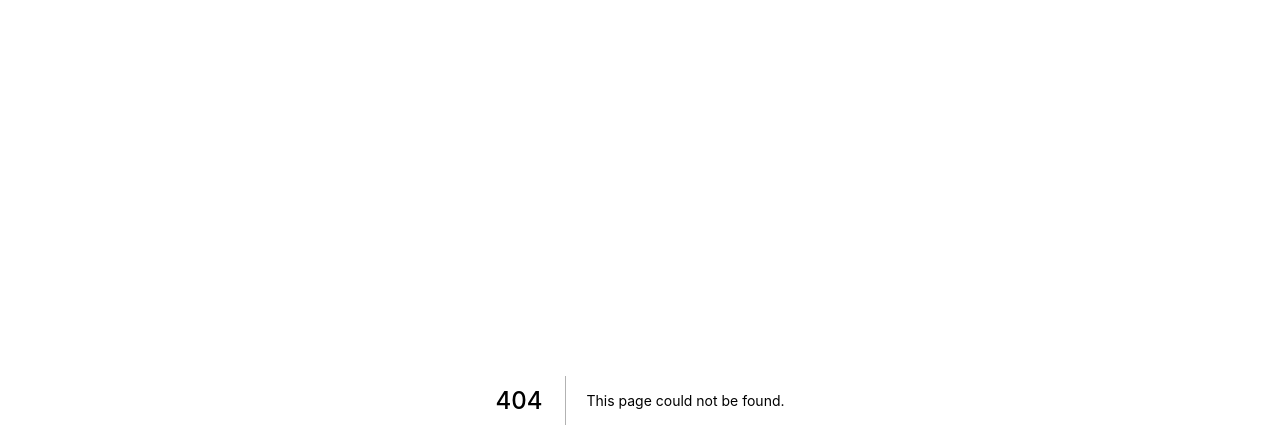
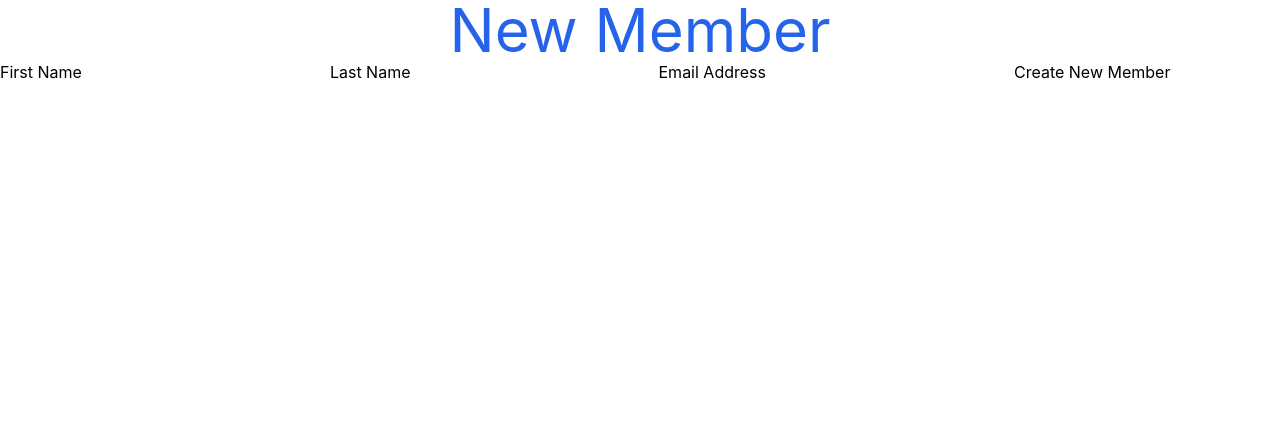
Before and after one commit to martinbreynolds/toylibrary-graphcms-next, a Next.js app: page /newMemberPage in a window 1280 px wide. Before the commit this address had no page. Shown: the top 448 px of the page. Built offline with nearby package versions, Linux system fonts and the light colour scheme.

Commit message:
add New member Page and API to add to CMS

```diff
--- /dev/null
+++ b/pages/api/newMember.js
@@ -0,0 +1,30 @@
+import { GraphQLClient, gql } from "graphql-request";
+
+// eslint-disable-next-line import/no-anonymous-default-export
+export default async ({ body }, res) => {
+  const endpoint = process.env.ENDPOINT;
+  const graphcms = new GraphQLClient(endpoint, {
+    headers: { Authorization: process.env.GRAPH_CMS_TOKEN },
+  });
+
+
+  const variables = {
+    firstName: body.firstName,
+    lastName: body.lastName,
+    email: body.email
+  };
+
+  const mutation = gql`
+  mutation($firstName: String!, $lastname: String!, $email: String!) {
+    createMember data: { firstName: $firstName, lastName: $lastName, email: $email }) {
+      firstName
+      lastName
+      email
+    }
+  }
+`;
+
+  await graphcms.request(mutation, variables);
+  await graphcms.request(publish, variables);
+
+}
--- /dev/null
+++ b/pages/newMemberPage.js
@@ -0,0 +1,35 @@
+export default function NewMember() {
+
+    const newMember = async (event) => {
+        event.preventDefault()
+        await fetch("/api/newMember", {
+          method: "POST",
+          headers: {
+            "Content-Type": "application/json",
+          },
+          body: JSON.stringify({
+            firstName: event.target.fName.value,
+            lastName: event.target.lName.value,
+            email: event.target.name.value
+           }),
+        });
+    }
+
+    return (
+      <div >
+        <h1 className="text-blue-600 text-6xl text-center">
+          New Member
+        </h1>
+        <form onSubmit={newMember}>
+            <label htmlFor='fName'>First Name</label>
+            <input id='fName' autoComplete='First Name' type='text' required/>
+            <label htmlFor='lName'>Last Name</label>
+            <input id='lName' autoComplete='Last Name' type='text' required/>
+            <label htmlFor='email'>Email Address</label>
+            <input id='email' autoComplete='Email Address' type='email' required/>
+
+            <button type='submit'>Create New Member</button>
+        </form>
+      </div>
+    );
+  }
```
